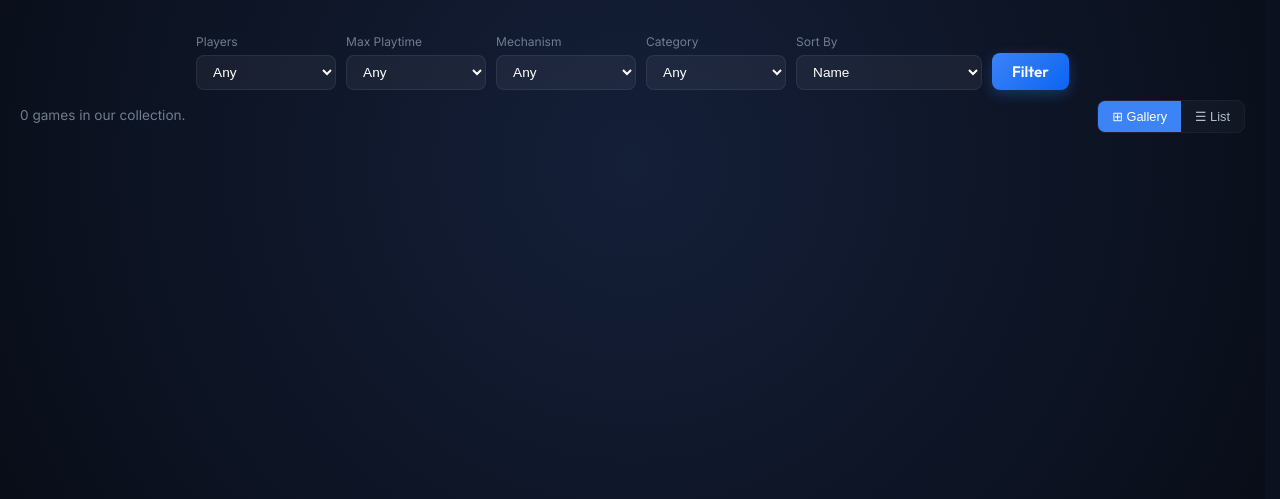
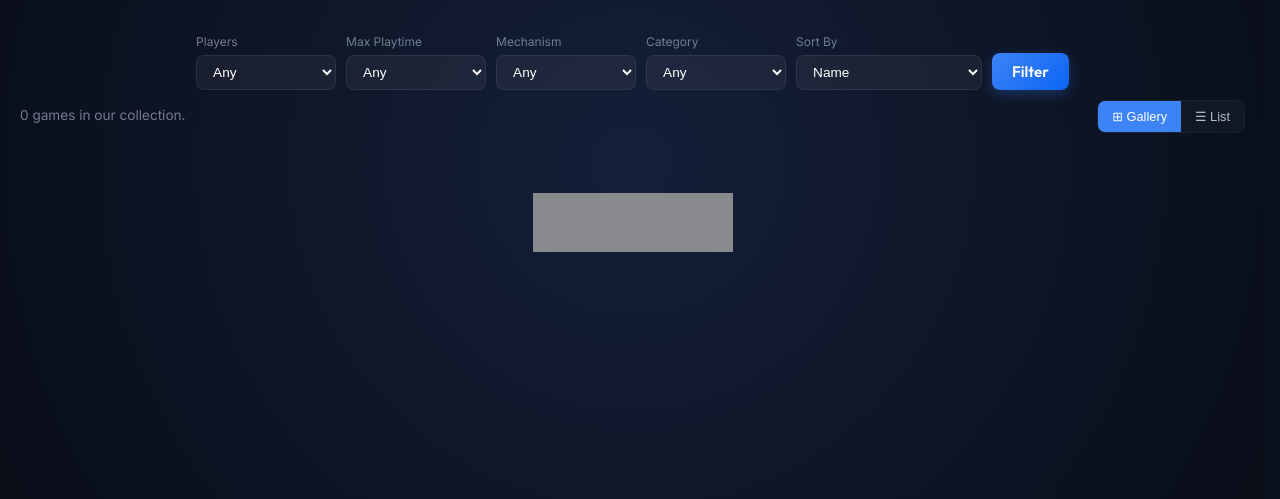
Before and after one commit to tampa-gaming-guild/clubmanager, a PHP site: page /member/public_html/member/library.php in a window 1280 px wide. Shown: the part 237-736 px from the top of the page. Run offline with PHP 8.4, Linux system fonts and the light colour scheme; data that the repository does not hold is empty; grey boxes are pictures that could not be loaded.

Commit message:
Add required "Powered by BGG" attribution badge to library page
BGG's XML API Terms of Use require public-facing apps to display this
logo, linked back to BoardGameGeek, in any public use of their API.

Co-Authored-By: Claude Sonnet 5 <noreply@anthropic.com>

```diff
--- a/public_html/member/assets/css/library.css
+++ b/public_html/member/assets/css/library.css
@@ -3,6 +3,17 @@
    file's --color-*, --border-glass, --shadow-glass custom properties, same
    pattern as marketing.css.
    ========================================================================== */
+
+.library-bgg-attribution {
+    text-align: center;
+    margin-top: 40px;
+    opacity: 0.85;
+    transition: opacity 0.15s ease;
+}
+
+.library-bgg-attribution:hover {
+    opacity: 1;
+}
 
 .library-page-title {
     font-family: var(--font-heading);
--- a/public_html/member/library.php
+++ b/public_html/member/library.php
@@ -389,6 +389,12 @@ $hasFilters = $playerCount !== null || $maxPlaytime !== null || $mechanism !== '
                         </div>
                     <?php endforeach; ?>
                 </div>
+
+                <div class="library-bgg-attribution">
+                    <a href="https://boardgamegeek.com" target="_blank" rel="noopener">
+                        <img src="https://cf.geekdo-images.com/HZy35cmzmmyV9BarSuk6ug__small/img/gbE7sulIurZE_Tx8EQJXnZSKI6w=/fit-in/200x150/filters:strip_icc()/pic7779581.png" alt="Powered by BGG" width="200" height="59" loading="lazy">
+                    </a>
+                </div>
             </section>
         </main>
 
```
